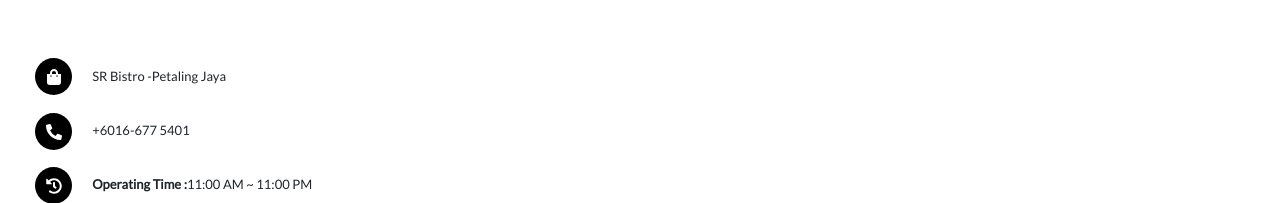
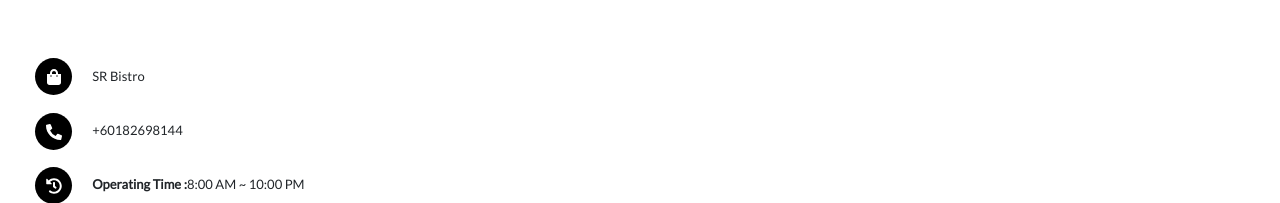
Before and after one commit to Emitaz-pias/restoren-pataling-jaya, a React (Create React App) app: page / in a window 1280 px wide. Both pictures are taken after a click on the element "info". Shown: the part 642-845 px from the top of the page. Built offline with nearby package versions, Linux system fonts and the light colour scheme.

Commit message:
info updated now

```diff
--- a/src/Components/Info/Info.js
+++ b/src/Components/Info/Info.js
@@ -27,7 +27,7 @@
               icon={faShoppingBag}
             ></FontAwesomeIcon>
           </p>
-          <p className="textAreaResName">SR Bistro -Petaling Jaya</p>
+          <p className="textAreaResName">SR Bistro</p>
         </div>
         <div className="d-flex  align-items-center">
           <p className="iconsArea iconPhone">
@@ -37,7 +37,7 @@
               icon={faPhoneAlt}
             ></FontAwesomeIcon>
           </p>
-          <p className="textAreaPhone"> +6016-677 5401</p>
+          <p className="textAreaPhone"> +60182698144</p>
         </div>
         <div className="d-flex align-items-center ">
           <p className="iconsArea iconHistory">
@@ -49,7 +49,7 @@
           </p>
           <p className="textAreaOpen">
             <strong>Operating Time :</strong>
-            11:00 AM ~ 11:00 PM
+            8:00 AM ~ 10:00 PM
           </p>
         </div>
         <div className="d-flex align-items-center">
@@ -61,9 +61,9 @@
             />
           </p>
           <p className="textAreaLocation">
-            No. 01-33A, Glomac Centro, Jalan <br /> Teratai PJU 6A, Mukim Pekan
-            Kayu Ara,
-            <br /> 47400 Petaling Jaya, Selangor
+            No.58, Blok G, Jalan <br />
+            17/1A, Seksyen17,
+            <br /> 46400 Petaling Jaya, Selangor
           </p>
         </div>
       </div>
```
